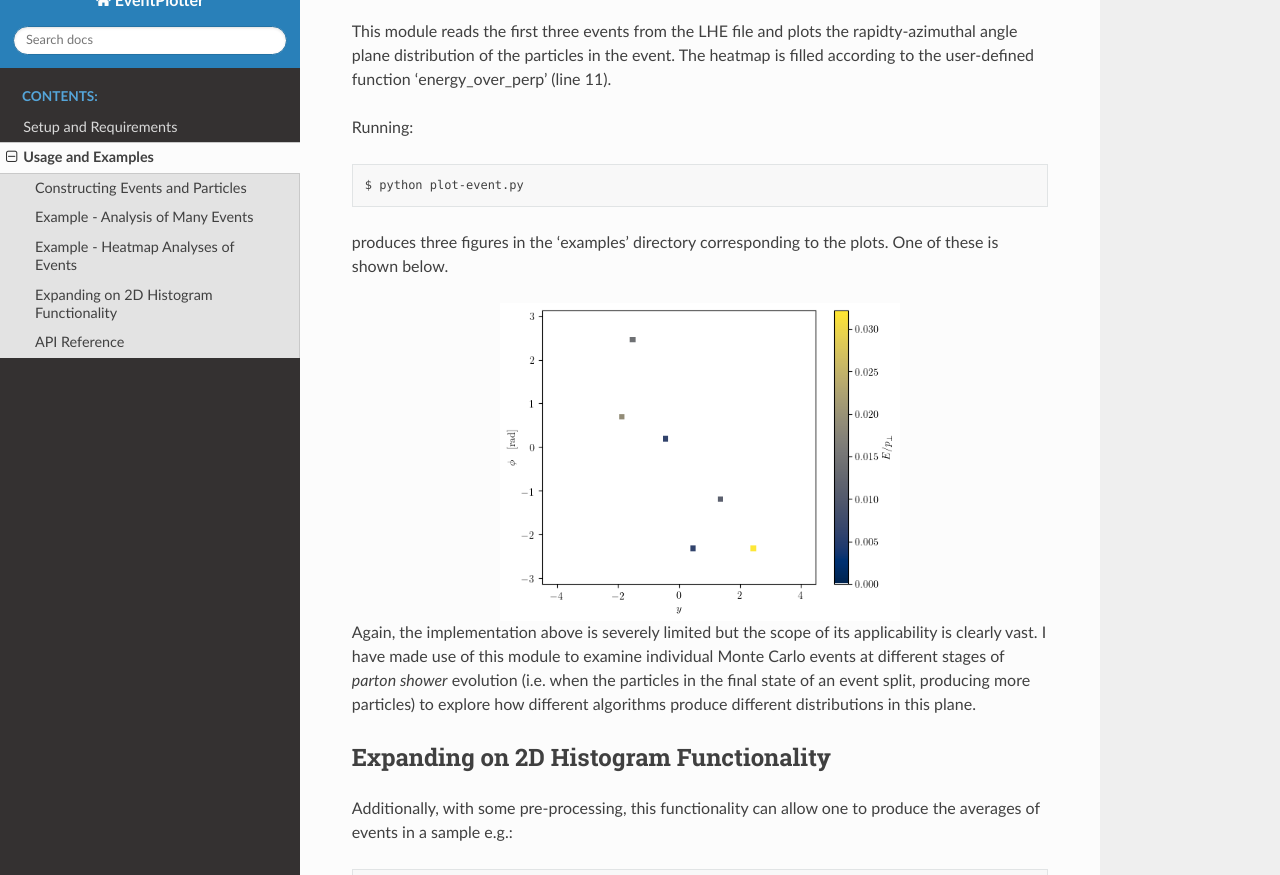
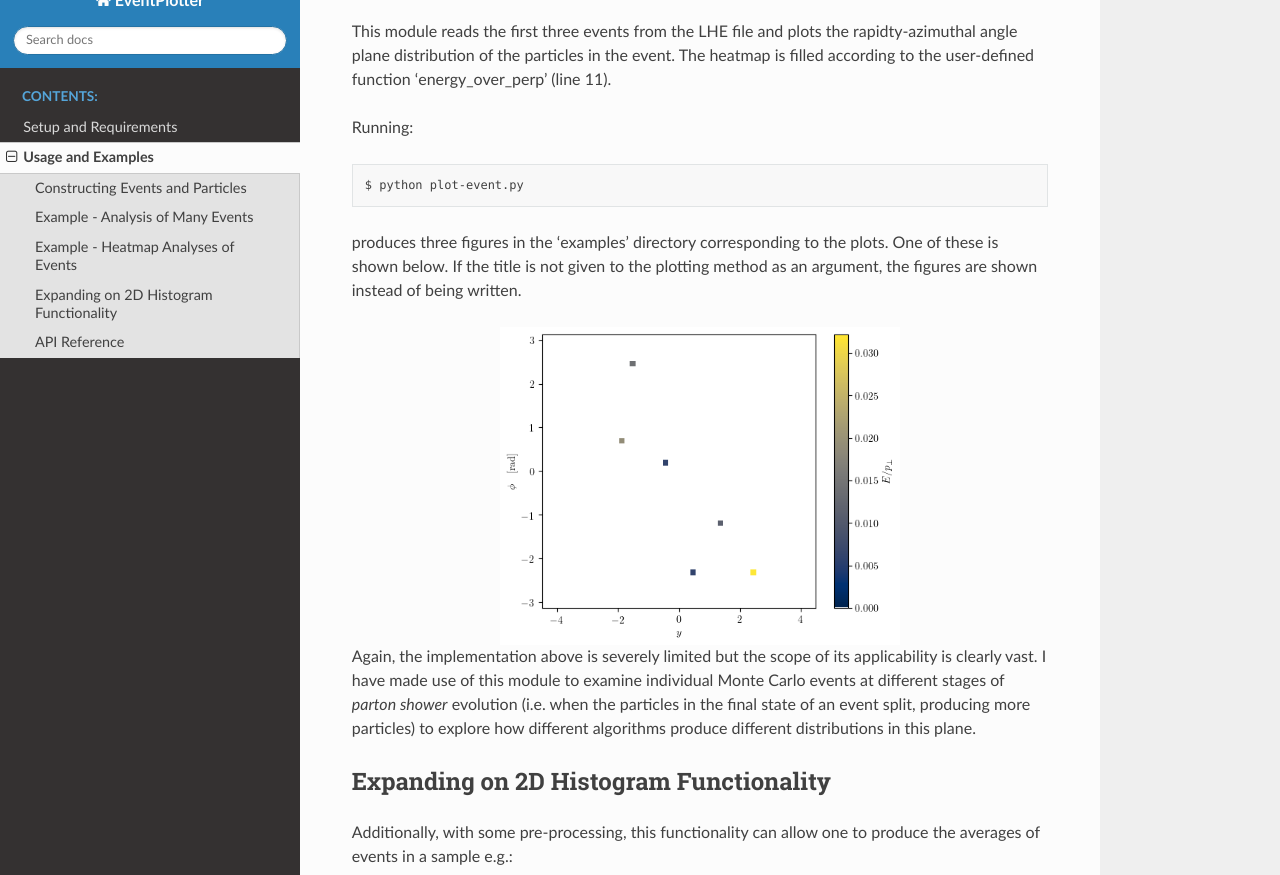
Before and after one commit to Hitham2496/EventPlotter, a Sphinx documentation site: the page built from docs/examples.rst, in a window 1280 px wide and 900 px high, scrolled down 2572 px, cut to the strip 25-900 px from the top of the window. Built offline with Sphinx 7.4.7 and the Read the Docs theme 2.0.0, drawn with Linux system fonts in a browser that asks for light colours; pages that are not in the unit, such as notebooks, are missing from menus.

Commit message:
Add note on not providing titles to docs

```diff
--- a/docs/examples.rst
+++ b/docs/examples.rst
@@ -122,7 +122,8 @@ Running:
    $ python plot-event.py
 
 produces three figures in the 'examples' directory corresponding to the plots. One of these
-is shown below.
+is shown below. If the title is not given to the plotting method as an argument, the figures
+are shown instead of being written.
 
 .. image:: _static/_img/event-1.png
    :width: 400
```
